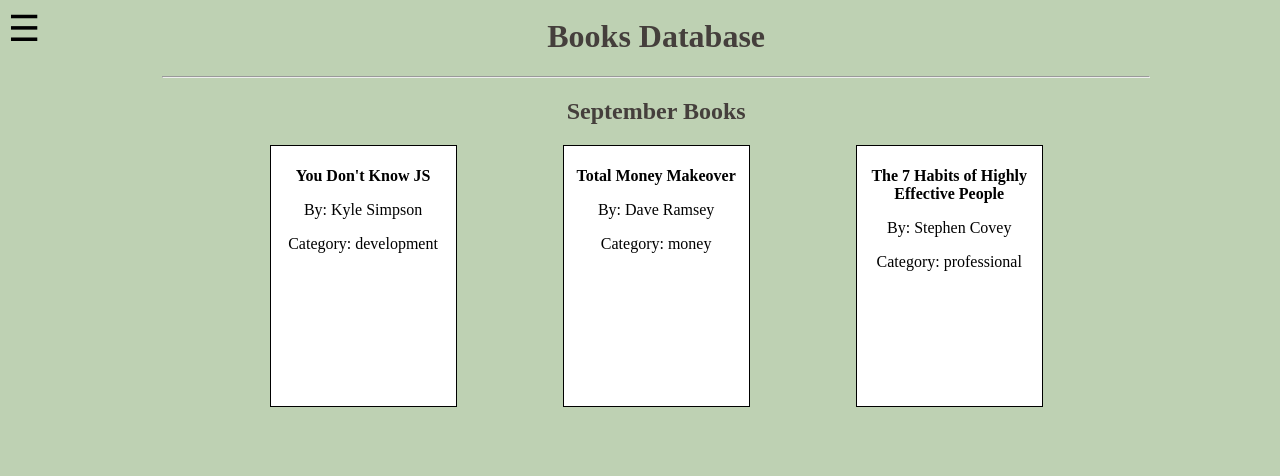
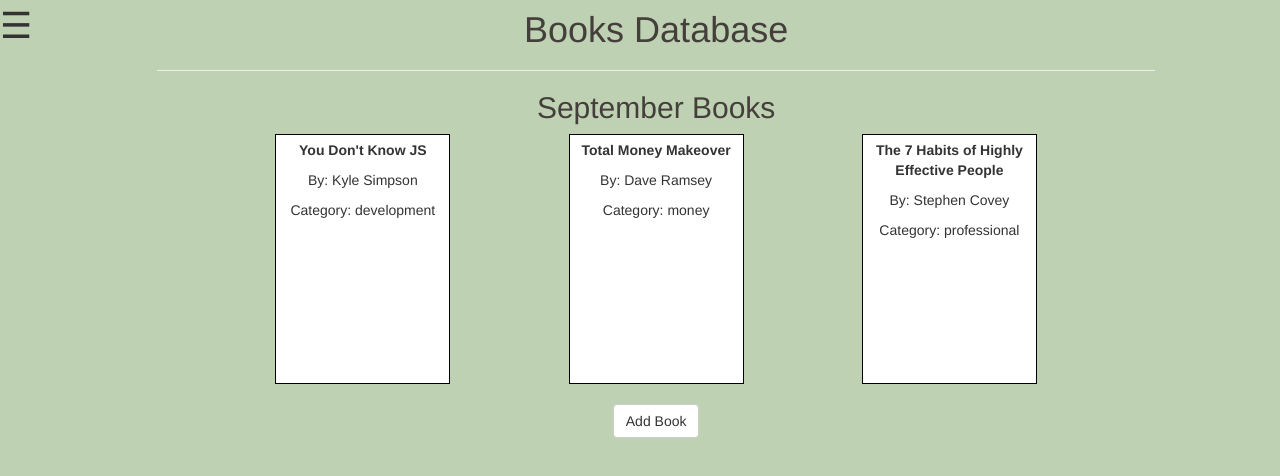
Before and after one commit to jmcacioppo/Book-Collector, a React app: page / in a window 1280 px wide. Shown: the top 476 px of the page. Built offline with nearby package versions, Linux system fonts and the light colour scheme.

Commit message:
Added react-bootstrap and modal component, fixed some config issues

```diff
--- a/package.json
+++ b/package.json
@@ -14,12 +14,13 @@
     "babel-loader": "7",
     "babel-preset-es2015": "^6.24.1",
     "babel-preset-react": "^6.24.1",
-    "bootstrap": "^4.1.3",
+    "bootstrap": "3.3.7",
     "css-loader": "^1.0.0",
     "express": "^4.16.3",
     "file-loader": "^2.0.0",
     "jquery": "^3.3.1",
     "node-sass": "^4.9.3",
+    "popper.js": "^1.14.4",
     "react": "^16.5.2",
     "react-dom": "^16.5.2",
     "react-router": "^4.3.1",
@@ -30,5 +31,8 @@
     "webpack": "^4.19.1",
     "webpack-dev-middleware": "^3.4.0",
     "webpack-hot-middleware": "^2.24.2"
+  },
+  "devDependencies": {
+    "react-bootstrap": "^0.32.4"
   }
 }
--- a/src/components/home/HomePage.js
+++ b/src/components/home/HomePage.js
@@ -1,5 +1,6 @@
 import React from 'react';
 import Books from "./elements/BooksComponent";
+import ModalComponent from "../resources/modal/ModalComponent";
 
 const monthNames = ["January", "February", "March", "April", "May", "June",
   "July", "August", "September", "October", "November", "December"];
@@ -25,6 +26,9 @@ class Home extends React.Component {
         <h2 className="SectionTitle">{monthToday} Books</h2>
 
         <Books books={this.state.books}/>
+
+        <br />
+        <ModalComponent />
       </section>
     )
   }
--- /dev/null
+++ b/src/components/resources/modal/ModalComponent.js
@@ -0,0 +1,50 @@
+import React from 'react';
+import { Button, Modal } from 'react-bootstrap';
+
+class ModalComponent extends React.Component {
+  constructor(props, context) {
+    super(props, context);
+
+    this.handleShow = this.handleShow.bind(this);
+    this.handleClose = this.handleClose.bind(this);
+
+    this.state = {
+      show: false
+    };
+  }
+
+  handleClose() {
+    this.setState({ show: false });
+  }
+
+  handleShow() {
+    this.setState({ show: true });
+  }
+
+  render() {
+    return (
+      <div>
+        <Button onClick={this.handleShow}>
+          Add Book
+        </Button>
+
+        <Modal show={this.state.show} onHide={this.handleClose}>
+          <Modal.Header closeButton>
+            <Modal.Title>Add Book</Modal.Title>
+          </Modal.Header>
+
+          <Modal.Body>
+            <h4>Book List:</h4>
+            <p>This is a list.</p>
+          </Modal.Body>
+
+          <Modal.Footer>
+            <Button onClick={this.handleClose}>Close</Button>
+          </Modal.Footer>
+        </Modal>
+      </div>
+    )
+  }
+}
+
+export default ModalComponent
--- a/src/index.js
+++ b/src/index.js
@@ -2,6 +2,7 @@ import React from 'react';
 import { render } from 'react-dom';
 import { BrowserRouter } from "react-router-dom";
 import App from "./components/App";
+import 'bootstrap/dist/css/bootstrap.min.css';
 import './styles/constants/colors.scss';
 import './styles/base.scss';
 import './styles/books.scss';
--- a/webpack.config.dev.js
+++ b/webpack.config.dev.js
@@ -21,12 +21,13 @@ module.exports = {
   ],
   module: {
     rules: [
-      { test: /\.js$/, include: path.join(__dirname, 'src'), loaders: ['babel-loader']},
+      {test: /\.js$/, include: path.join(__dirname, 'src'), loaders: ['babel-loader']},
+      {test: /(\.css)$/, loaders: ['style-loader', 'css-loader']},
       {test: /(\.scss)$/, loaders: ['style-loader', 'css-loader', 'sass-loader']},
-      {test: /\.eot(\?v=\d+\.\d+\.\d+)?$/, loader: 'file'},
-      {test: /\.(woff|woff2)$/, loader: 'url?prefix=font/&limit=5000'},
-      {test: /\.ttf(\?v=\d+\.\d+\.\d+)?$/, loader: 'url?limit=10000&mimetype=application/octet-stream'},
-      {test: /\.svg(\?v=\d+\.\d+\.\d+)?$/, loader: 'url?limit=10000&mimetype=image/svg+xml'}
+      {test: /\.eot(\?v=\d+\.\d+\.\d+)?$/, loader: 'file-loader'},
+      {test: /\.(woff|woff2)$/, loader: 'url-loader?prefix=font/&limit=5000'},
+      {test: /\.ttf(\?v=\d+\.\d+\.\d+)?$/, loader: 'url-loader?limit=10000&mimetype=application/octet-stream'},
+      {test: /\.svg(\?v=\d+\.\d+\.\d+)?$/, loader: 'url-loader?limit=10000&mimetype=image/svg+xml'}
     ]
   }
 };
```
Also changed, not shown: 1 other file (tests, documents, lock files or other folders).
